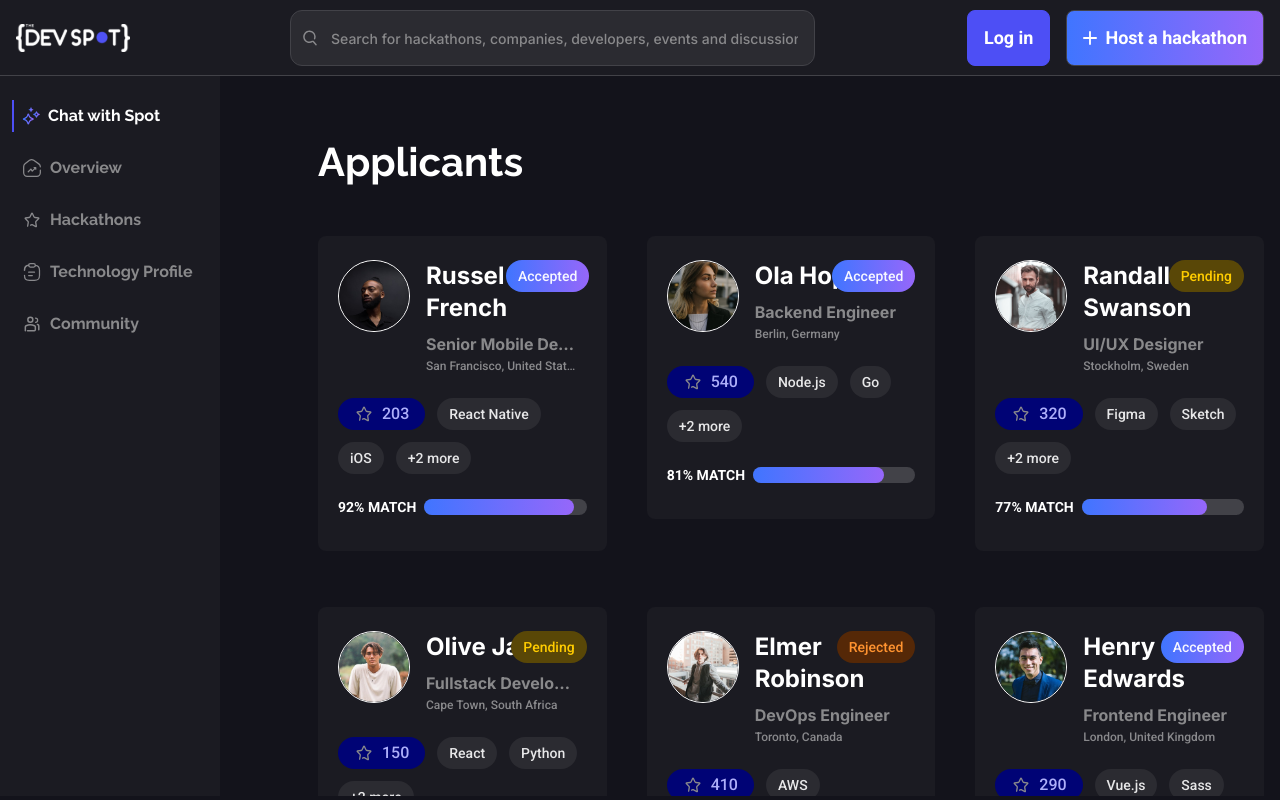
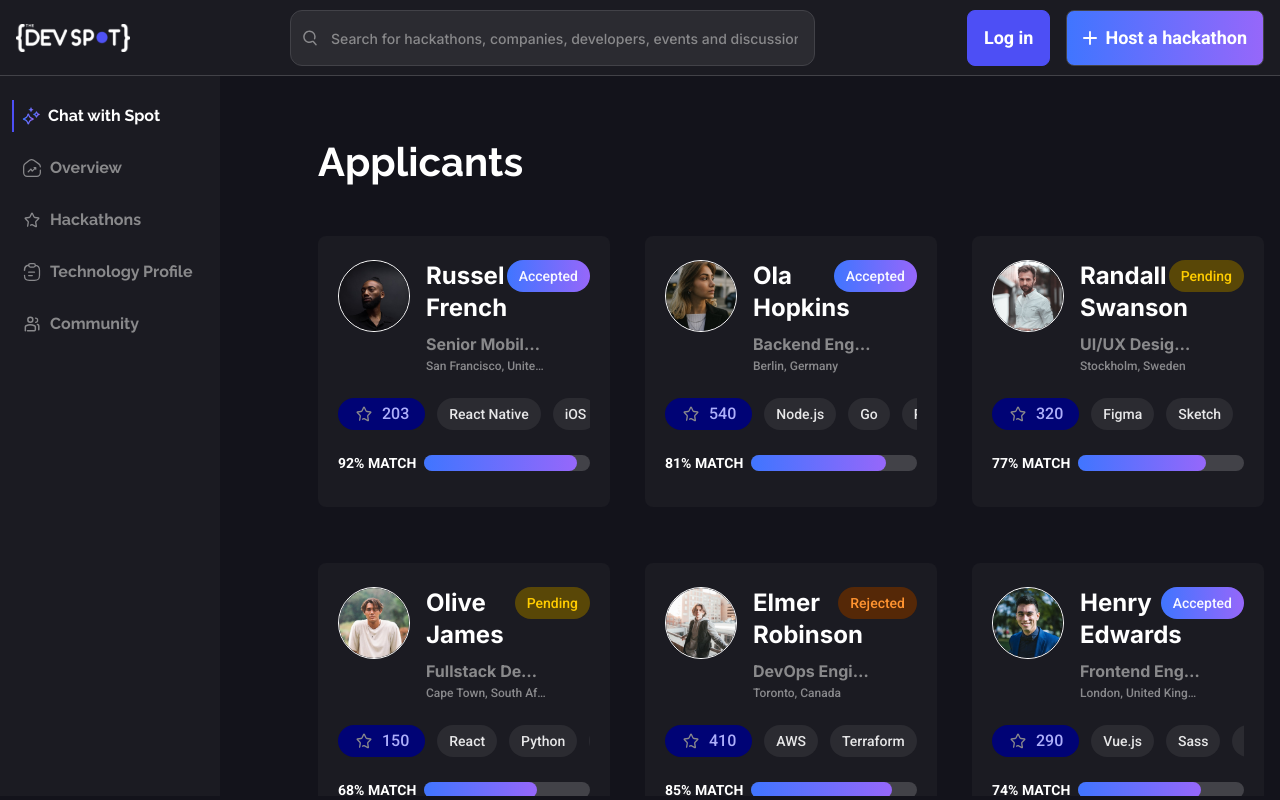
Before and after one commit to Abdulmojeed58/devspot, a Next.js app: page /applicants in a window 1280 px wide. Built offline with nearby package versions, Linux system fonts and the light colour scheme.

Commit message:
chore: adjust ui

```diff
--- a/src/components/common/applicant-card.tsx
+++ b/src/components/common/applicant-card.tsx
@@ -25,20 +25,24 @@ const ApplicantCard = ({ applicant }: { applicant: IApplicant }) => {
             />
             <div className="text-center sm:text-left">
               <h3 className="font-bold text-lg sm:text-xl md:text-2xl text-white">{applicant.name}</h3>
-              <p className="text-sm sm:text-base font-semibold leading-6 sm:leading-7 text-dev-text-muted mt-1.5 truncate overflow-hidden whitespace-nowrap max-w-[180px] sm:max-w-[220px] lg:max-w-[100px] xl:max-w-[150px]">{applicant.title}</p>
-              <p className="text-[10px] sm:text-xs font-medium leading-3 text-[#89898C] font-roboto truncate overflow-hidden whitespace-nowrap max-w-[100px] sm:max-w-[140px] lg:max-w-[100px] xl:max-w-[150px]">{applicant.location}</p>
+              <p className="text-sm sm:text-base font-semibold leading-6 sm:leading-7 text-dev-text-muted mt-1.5 truncate overflow-hidden whitespace-nowrap max-w-[180px] sm:max-w-[220px] lg:max-w-[100px] xl:max-w-[120px]">{applicant.title}</p>
+              <p className="text-[10px] sm:text-xs font-medium leading-3 text-[#89898C] font-roboto truncate overflow-hidden whitespace-nowrap max-w-[100px] sm:max-w-[140px] lg:max-w-[100px] xl:max-w-[120px]">{applicant.location}</p>
             </div>
           </div>
           <Chip status={applicant.decision} />
         </div>
 
         {/* Skills */}
-        <div className="flex flex-wrap gap-2 sm:gap-3 mb-4 sm:mb-5">
+        <div className="overflow-x-auto whitespace-nowrap mb-4 sm:mb-5 scrollbar-none" style={{ msOverflowStyle: 'none', scrollbarWidth: 'none' }}>
+          <style>{`
+            .scrollbar-none::-webkit-scrollbar { display: none; }
+          `}</style>
+          <div className="inline-flex items-center gap-2 sm:gap-3">
             <div className="flex items-center gap-1 sm:gap-2 py-1 px-3 sm:px-4 bg-[#000375] rounded-full">
               <StarIcon />
               <p className="text-xs sm:text-sm md:text-base font-medium leading-5 sm:leading-6 text-[#ADAFFA] font-roboto">{applicant.likes}</p>
             </div>
-          {applicant.skills.slice(0, 2).map((skill, index) => (
+            {applicant.skills.map((skill, index) => (
               <span
                 key={index}
                 className="px-2 sm:px-3 py-1 bg-[#2B2B31] rounded-full text-xs sm:text-sm font-medium leading-5 sm:leading-6 font-roboto text-[#E7E7E8]"
@@ -46,13 +50,7 @@ const ApplicantCard = ({ applicant }: { applicant: IApplicant }) => {
                 {skill}
               </span>
             ))}
-          {applicant.skills.length > 2 && (
-            <span
-              className="px-2 sm:px-3 py-1 bg-[#2B2B31] rounded-full text-xs sm:text-sm font-medium leading-5 sm:leading-6 font-roboto text-[#E7E7E8]"
-            >
-              +{applicant.skills.length - 2} more
-            </span>
-          )}
+          </div>
         </div>
 
         {/* Match Percentage */}
--- a/src/lib/applicants.json
+++ b/src/lib/applicants.json
@@ -8,7 +8,7 @@
     "match": 92,
     "avatarUrl": "/avatars/russel.png",
     "likes": 203,
-    "skills": ["React Native", "iOS", "Android", "TypeScript"],
+    "skills": ["React Native", "iOS"],
     "decision": "accepted"
   },
   {
@@ -32,7 +32,7 @@
     "match": 77,
     "avatarUrl": "/avatars/randall.png",
     "likes": 320,
-    "skills": ["Figma", "Sketch", "Adobe XD", "Branding"],
+    "skills": ["Figma", "Sketch"],
     "decision": "pending"
   },
   {
--- a/src/sections/applicants/applicants.tsx
+++ b/src/sections/applicants/applicants.tsx
@@ -29,7 +29,7 @@ export default function Applicants() {
 
       {isError && <div className="text-red-500">Failed to load applicants.</div>}
 
-      <div className="grid grid-cols-1 md:grid-cols-2 lg:grid-cols-3 gap-x-[20px] gap-y-[30px] lg:gap-x-[40px] lg:gap-y-[56px]">
+      <div className="grid grid-cols-1 md:grid-cols-2 lg:grid-cols-3 gap-x-[20px] gap-y-[30px] lg:gap-x-[33px] lg:gap-y-[33px] xl:gap-x-[35px] xl:gap-y-[56px]">
         {isLoading &&
           Array.from({ length: 6 }).map((_, i) => (
             <Skeleton key={i} className="h-[260px] w-full rounded-lg" />
```
Lines whose indentation alone changed are shown as unchanged.
